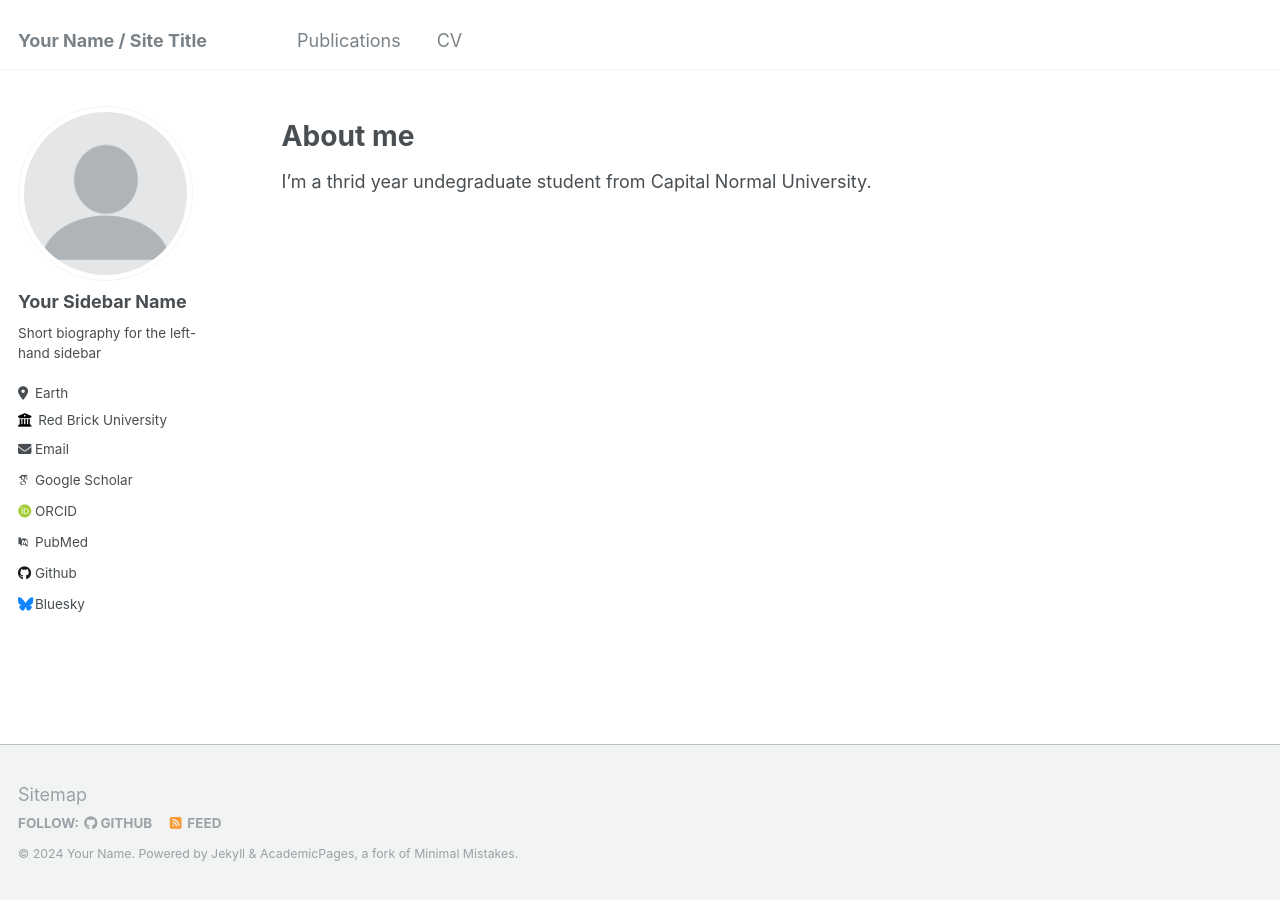
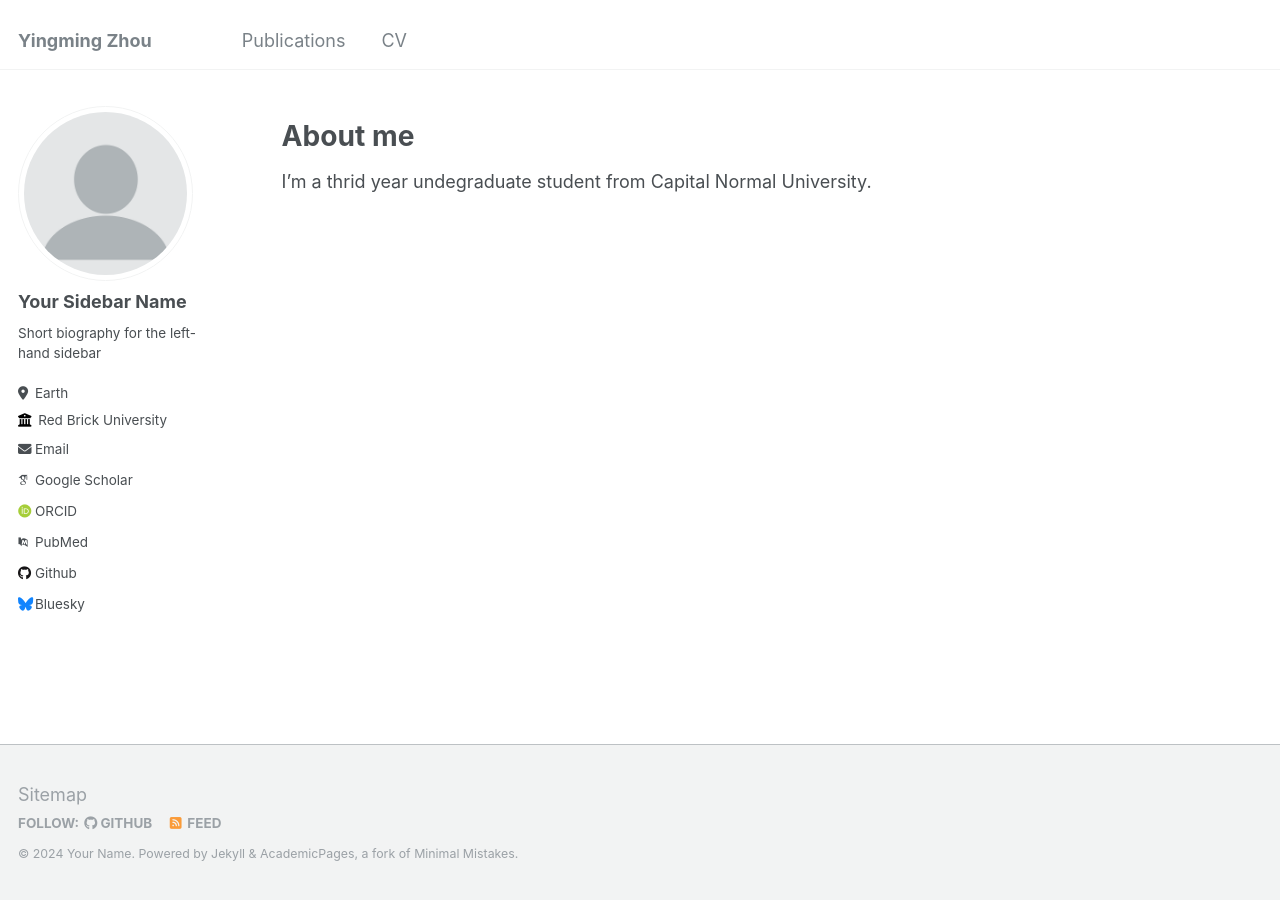
Before and after one commit to Aizhouym/Aizhouym.github.io, a Jekyll site: the page built from _pages/about.md, in a window 1280 px wide. Built offline with Jekyll 4.4.1, drawn with Linux system fonts in a browser that asks for light colours; some web fonts are replaced.

Commit message:
Update _config.yml

```diff
--- a/_config.yml
+++ b/_config.yml
@@ -8,7 +8,7 @@
 
 # Basic Site Settings
 locale                   : "en-US"
-title                    : "Your Name / Site Title"
+title                    : "Yingming Zhou"
 title_separator          : "-"
 name                     : &name "Your Name"
 description              : &description "personal description"
```
